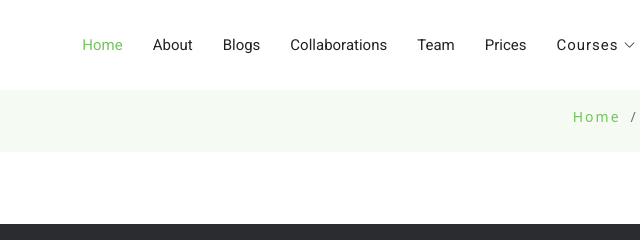
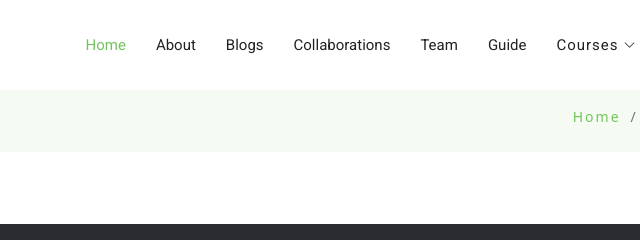
Before and after one commit to ALWELHAZISiwar/Pandacodes.github.io, a plain HTML site: page inner-page.html in a window 1280 px wide. Shown: the top 240 px of the page, 480-1120 px from the left. Drawn offline with nearby package versions, Linux system fonts and the light colour scheme.

Commit message:
Update inner-page.html

```diff
--- a/inner-page.html
+++ b/inner-page.html
@@ -26,13 +26,6 @@
   <!-- Template Main CSS File -->
   <link href="assets/css/style.css" rel="stylesheet">
 
-  <!-- =======================================================
-  * Template Name: eStartup
-  * Template URL: https://bootstrapmade.com/estartup-bootstrap-landing-page-template/
-  * Updated: Mar 17 2024 with Bootstrap v5.3.3
-  * Author: BootstrapMade.com
-  * License: https://bootstrapmade.com/license/
-  ======================================================== -->
 </head>
 
 <body>
@@ -54,7 +47,7 @@
           <li><a class="nav-link scrollto" href="#features">Blogs</a></li>
           <li><a class="nav-link scrollto" href="#screenshots">Collaborations</a></li>
           <li><a class="nav-link scrollto" href="#team">Team</a></li>
-          <li><a class="nav-link scrollto" href="#pricing">prices</a></li>
+          <li><a class="nav-link scrollto" href="#pricing">Guide</a></li>
           <li class="dropdown"><a href="#"><span>Courses</span> <i class="bi bi-chevron-down"></i></a>
             <ul>
               <li><a href="#">Drop Down 1</a></li>
```
